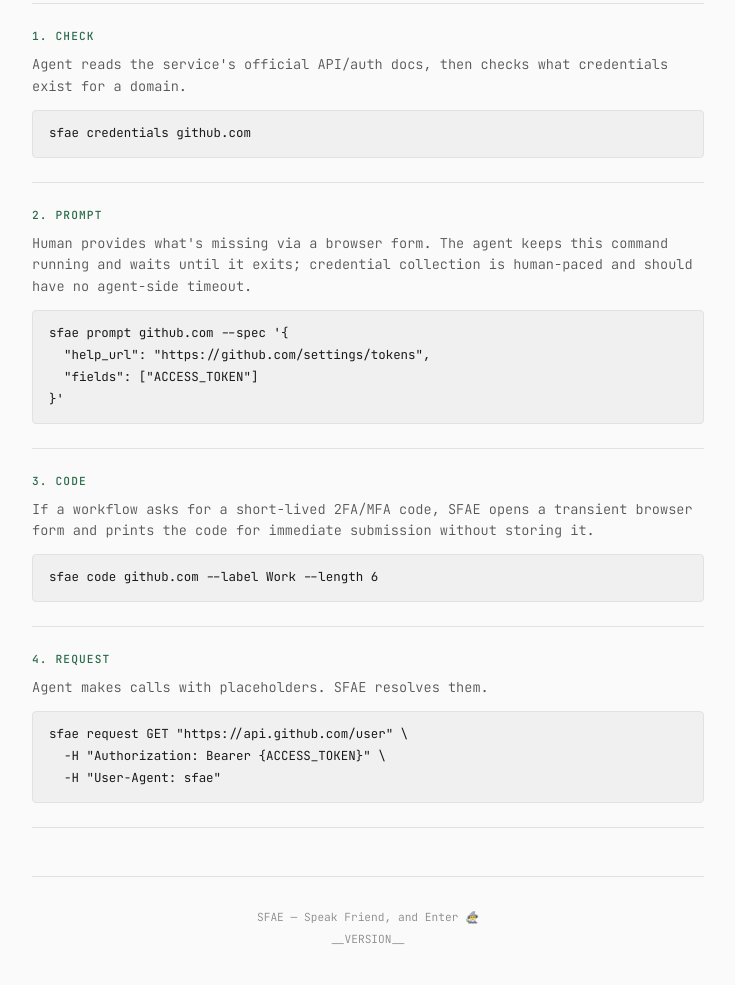
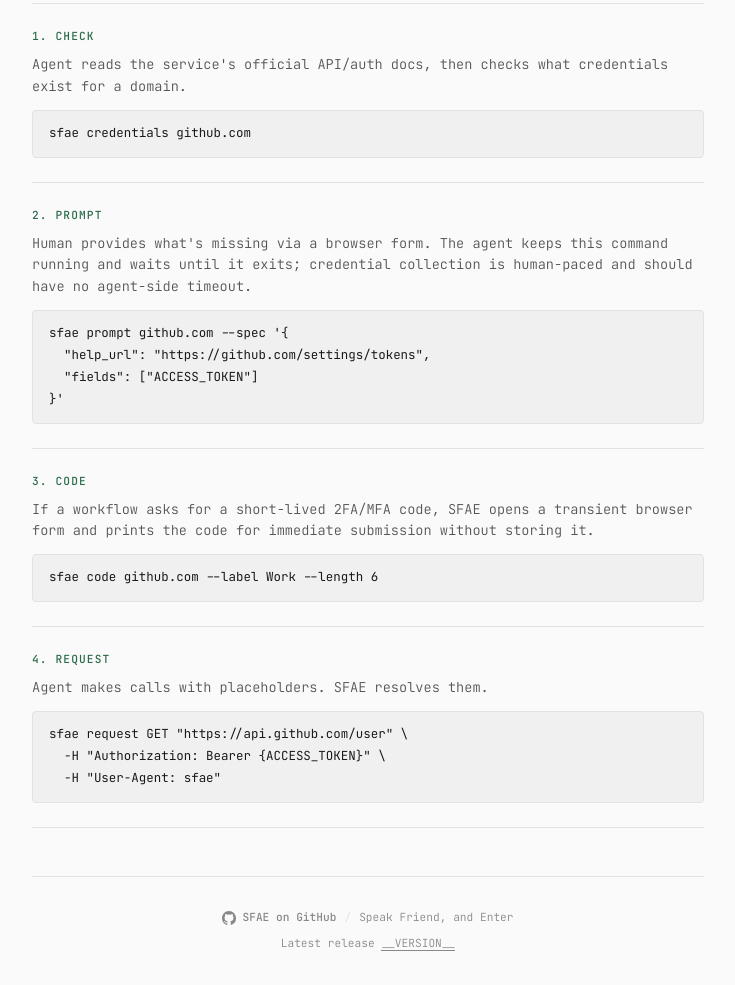
Before and after one commit to fundamental-research-labs/sfae, a website: page docs/index.html in a window 1280 px wide. Shown: the part 1558-2543 px from the top of the page, without its empty margins (272-1007 px from the left). Drawn offline with Linux system fonts and the light colour scheme.

```diff
--- a/docs/index.html
+++ b/docs/index.html
@@ -251,6 +251,14 @@
       font-weight: 300;
     }
 
+    .footer-main {
+      display: flex;
+      align-items: center;
+      justify-content: center;
+      flex-wrap: wrap;
+      gap: 8px;
+    }
+
     footer a {
       color: var(--text-tertiary);
       text-decoration: none;
@@ -260,8 +268,30 @@
       color: var(--text);
     }
 
+    .repo-link {
+      display: inline-flex;
+      align-items: center;
+      gap: 6px;
+      font-weight: 500;
+    }
+
+    .repo-link svg {
+      width: 14px;
+      height: 14px;
+      fill: currentColor;
+      flex: 0 0 auto;
+    }
+
+    .footer-divider {
+      color: var(--border);
+    }
+
     .version {
-      margin-top: 4px;
+      margin-top: 8px;
+    }
+
+    .version a {
+      border-bottom: 1px solid currentColor;
     }
 
     /* Responsive */
@@ -391,8 +421,17 @@
 
     <!-- Footer -->
     <footer>
-      <div><a href="https://github.com/fundamental-research-labs/sfae">SFAE</a> — Speak Friend, and Enter 🧙‍♂️</div>
-      <div class="version">__VERSION__</div>
+      <div class="footer-main">
+        <a class="repo-link" href="https://github.com/fundamental-research-labs/sfae" aria-label="SFAE on GitHub">
+          <svg viewBox="0 0 16 16" aria-hidden="true">
+            <path d="M8 0C3.58 0 0 3.67 0 8.2c0 3.62 2.29 6.69 5.47 7.78.4.08.55-.18.55-.4 0-.2-.01-.86-.01-1.56-2.01.38-2.53-.5-2.69-.96-.09-.24-.48-.96-.82-1.15-.28-.16-.68-.55-.01-.56.63-.01 1.08.59 1.23.84.72 1.24 1.87.89 2.33.68.07-.53.28-.89.51-1.09-1.78-.21-3.64-.91-3.64-4.04 0-.89.31-1.62.82-2.19-.08-.21-.36-1.04.08-2.16 0 0 .67-.22 2.2.84A7.43 7.43 0 0 1 8 3.96c.68 0 1.36.09 2 .27 1.53-1.06 2.2-.84 2.2-.84.44 1.12.16 1.95.08 2.16.51.57.82 1.3.82 2.19 0 3.14-1.87 3.83-3.65 4.04.29.26.54.75.54 1.52 0 1.09-.01 1.97-.01 2.24 0 .22.15.48.55.4A8.13 8.13 0 0 0 16 8.2C16 3.67 12.42 0 8 0Z"/>
+          </svg>
+          <span>SFAE on GitHub</span>
+        </a>
+        <span class="footer-divider">/</span>
+        <span>Speak Friend, and Enter</span>
+      </div>
+      <div class="version">Latest release <a href="__RELEASE_URL__">__VERSION__</a></div>
     </footer>
 
   </div>
```
Also changed, not shown: NPM_PUBLISHING.md (+10 -13 lines), .github/workflows/ci.yml, .github/workflows/pages.yml, .github/workflows/release.yml, .github/workflows/vet.yml, 1 other file.
